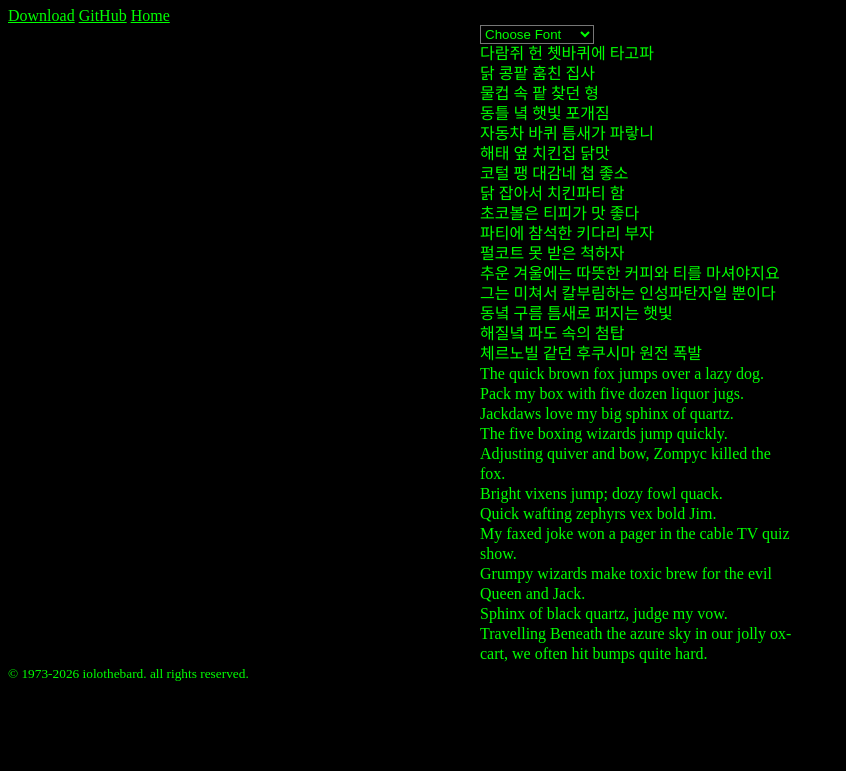
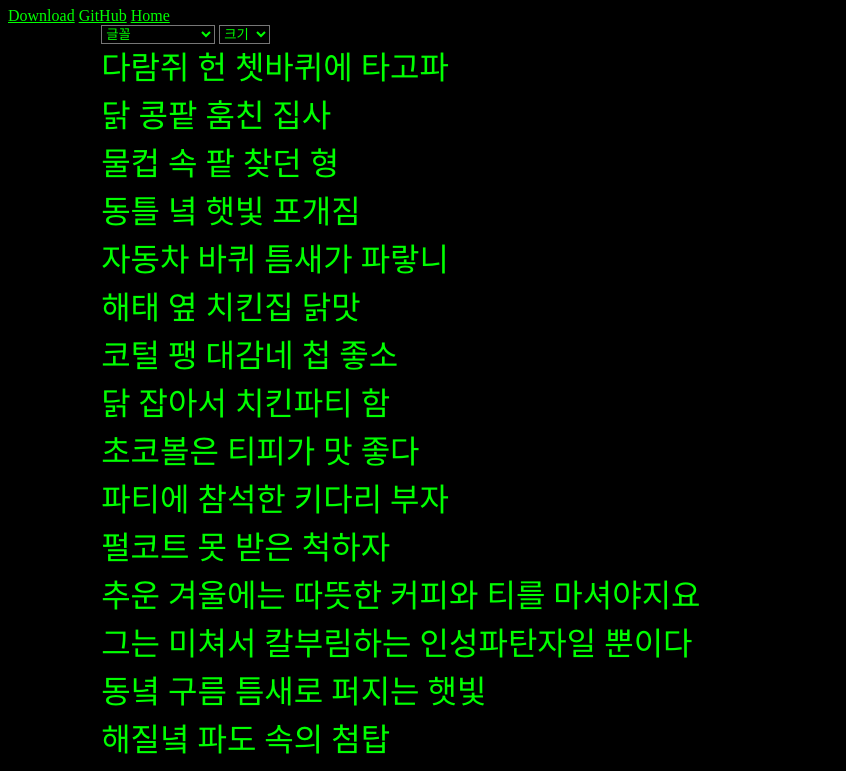
Before and after one commit to iolo/6x2x1-fonts, a plain HTML site: page index.html in a window 1280 px wide. Shown: the part 73-844 px from the top of the page, without its empty margins (0-846 px from the left). Before the commit the page ends 800 px from the top, so only its background shows below. Drawn offline with Linux system fonts and the light colour scheme.

Commit message:
update live demo html

```diff
--- a/index.html
+++ b/index.html
@@ -2,6 +2,7 @@
 <html lang="ko">
   <head>
     <meta charset="utf-8" />
+    <meta viewport="width=device-width, initial-scale=1" />
     <title>6x2x1-fonts</title>
     <style>
       @font-face {
@@ -80,10 +81,9 @@
       h1 {
         font-size: 32px;
       }
-      p {
-        font-size: 16px;
-        line-height: 20px;
-        width: 20em;
+      #previewText {
+        font-size: 32px;
+        line-height: 1.5em;
         margin: 0 auto;
       }
     </style>
@@ -99,8 +99,9 @@
     </header>
     <article>
       <section>
-        <select>
-          <option>Choose Font</option>
+        <form>
+          <select id="fontSelect">
+            <option value="">글꼴</option>
             <option>Hlink_6x2x1</option>
             <option>Hgkey_6x2x1</option>
             <option>Joong_6x2x1</option>
@@ -110,7 +111,15 @@
             <option>Wcomm_6x2x1</option>
             <option>Woori_6x2x1</option>
           </select>
-        <p>
+          <select id="sizeSelect">
+            <option value="">크기</option>
+            <option>16px</option>
+            <option>32px</option>
+            <option>48px</option>
+            <option>64px</option>
+          </select>
+        </form>
+        <p id="previewText">
           다람쥐 헌 쳇바퀴에 타고파<br />
           닭 콩팥 훔친 집사<br />
           물컵 속 팥 찾던 형<br />
@@ -146,15 +155,21 @@
     </footer>
     <script>
       document.addEventListener('DOMContentLoaded', () => {
-        const section = document.querySelector('section');
-        const select = document.querySelector('select');
-        select.addEventListener('change', () => {
-          section.style.fontFamily = select.value;
+        const fontSelect = document.querySelector('#fontSelect');
+        const sizeSelect = document.querySelector('#sizeSelect');
+        const previewText = document.querySelector('#previewText');
+        fontSelect.addEventListener('change', () => {
+          previewText.style.fontFamily = fontSelect.value;
+        });
+        sizeSelect.addEventListener('change', () => {
+          previewText.style.fontSize = sizeSelect.value;
         });
         const params = new URLSearchParams(location.search);
         if (params.has('font')) {
-          select.value = params.get('font');
-          section.style.fontFamily = select.value;
+          previewText.style.fontFamily = fontSelect.value = params.get('font');
+        }
+        if (params.has('size')) {
+          previewText.style.fontSize = sizeSelect.value = params.get('size');
         }
       });
     </script>
```
Lines whose indentation alone changed are shown as unchanged.
